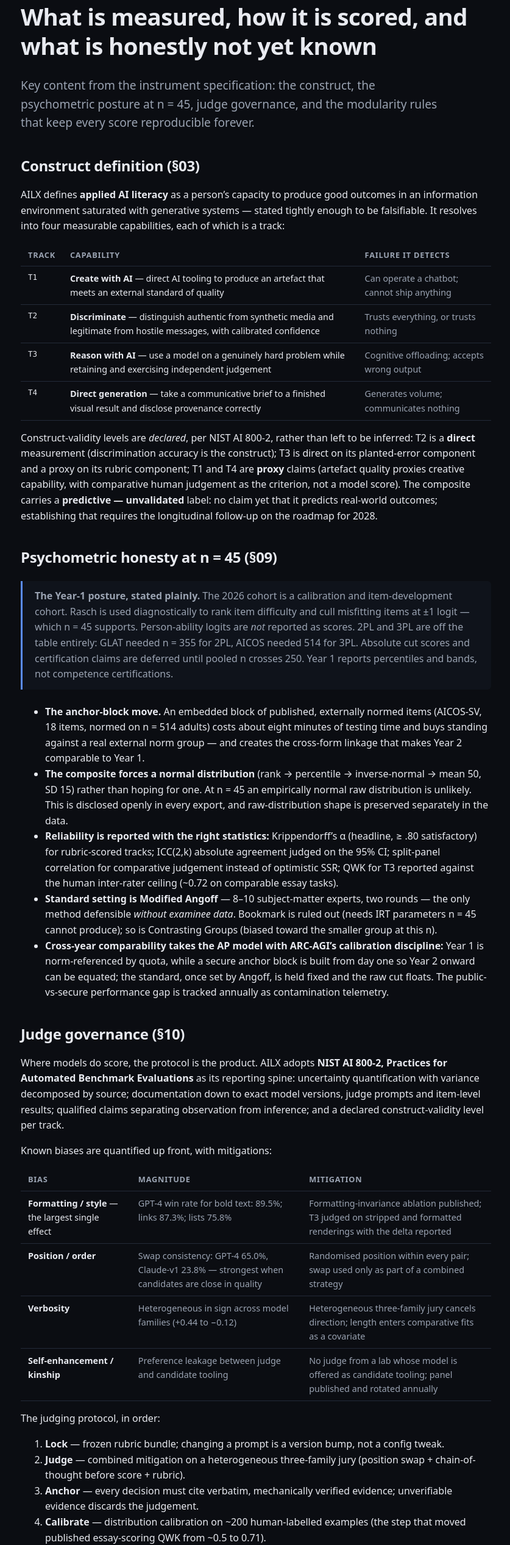
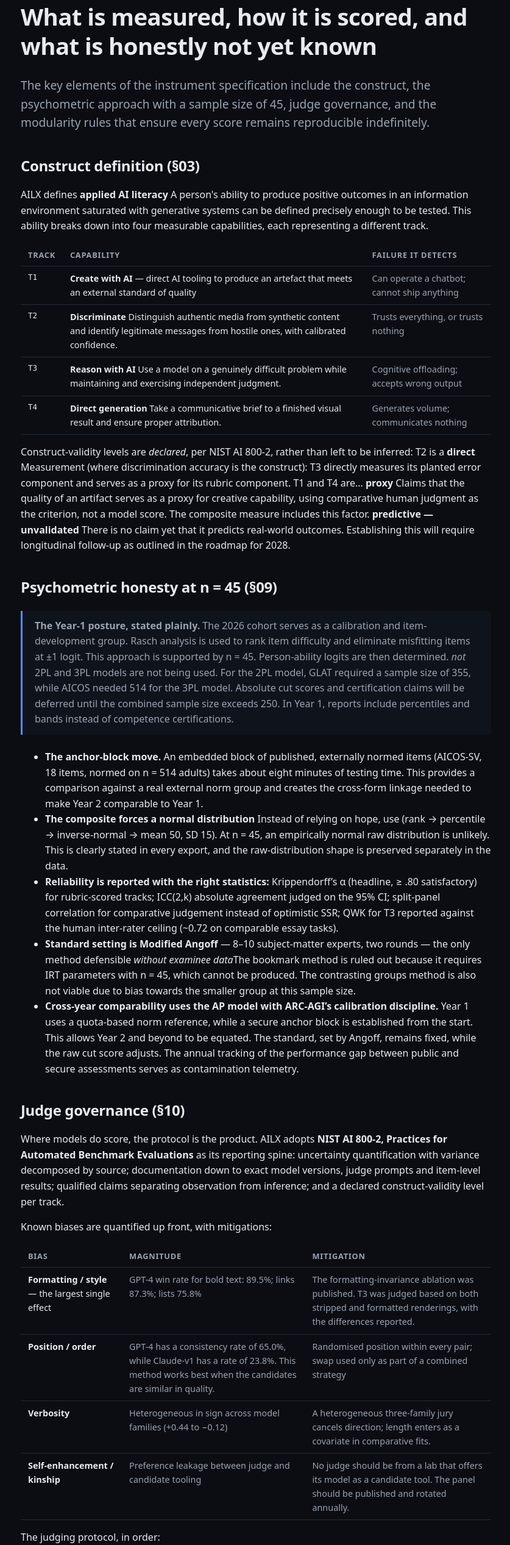
Before and after one commit to rryoung98/ailx, a Next.js app in the folder apps/web/: page /ailx/methodology in a window 1280 px wide. Shown: the part 140-2674 px from the top of the page at 61% size, without its empty margins (220-1057 px from the left). Built offline with nearby package versions, Linux system fonts and the light colour scheme.

Commit message:
copy: declaude pass over user-facing site prose

```diff
--- a/apps/web/app/exam/page.tsx
+++ b/apps/web/app/exam/page.tsx
@@ -118,8 +118,7 @@ export default function ExamPage() {
           <div className="eyebrow">Demo sitting · AILX 2026.1</div>
           <h1>Four tracks. One attempt.</h1>
           <p className="lede">
-            T1 → T4 in order, each on its own clock. Pause between moves, never mid-swipe.
-            Your event log stays in this browser.
+            T1 to T4 in sequence, each on its own clock. Pause between each move, never interrupting a swipe. The event log remains in this browser.
           </p>
           <ul className="checklist" style={{ margin: "1.5rem 0" }}>
             {TRACK_LIST.map((t) => (
@@ -131,8 +130,7 @@ export default function ExamPage() {
             ))}
           </ul>
           <p className="small faint">
-            <span className="badge demo">demo</span> Deterministic scoring, seeded by
-            SHA-256 of what you actually do. Same play, same score, forever.
+            <span className="badge demo">demo</span> Deterministic scoring based on the SHA-256 hash of your actions. The same play will always result in the same score.
           </p>
           <button
             className="btn primary"
--- a/apps/web/app/methodology/page.tsx
+++ b/apps/web/app/methodology/page.tsx
@@ -10,64 +10,38 @@ export default function Methodology() {
         <div className="eyebrow">AILX 2026.1 · Methodology</div>
         <h1>What is measured, how it is scored, and what is honestly not yet known</h1>
         <p className="lede">
-          Key content from the instrument specification: the construct, the
-          psychometric posture at n = 45, judge governance, and the modularity rules
-          that keep every score reproducible forever.
+          The key elements of the instrument specification include the construct, the psychometric approach with a sample size of 45, judge governance, and the modularity rules that ensure every score remains reproducible indefinitely.
         </p>
 
         <h2 id="construct">Construct definition (§03)</h2>
         <p>
-          AILX defines <strong>applied AI literacy</strong> as a person’s capacity to
-          produce good outcomes in an information environment saturated with generative
-          systems — stated tightly enough to be falsifiable. It resolves into four
-          measurable capabilities, each of which is a track:
+          AILX defines <strong>applied AI literacy</strong> A person's ability to produce positive outcomes in an information environment saturated with generative systems can be defined precisely enough to be tested. This ability breaks down into four measurable capabilities, each representing a different track.
         </p>
         <table>
           <thead><tr><th>Track</th><th>Capability</th><th>Failure it detects</th></tr></thead>
           <tbody>
             <tr><td className="mono">T1</td><td><strong>Create with AI</strong> — direct AI tooling to produce an artefact that meets an external standard of quality</td><td className="muted">Can operate a chatbot; cannot ship anything</td></tr>
-            <tr><td className="mono">T2</td><td><strong>Discriminate</strong> — distinguish authentic from synthetic media and legitimate from hostile messages, with calibrated confidence</td><td className="muted">Trusts everything, or trusts nothing</td></tr>
-            <tr><td className="mono">T3</td><td><strong>Reason with AI</strong> — use a model on a genuinely hard problem while retaining and exercising independent judgement</td><td className="muted">Cognitive offloading; accepts wrong output</td></tr>
-            <tr><td className="mono">T4</td><td><strong>Direct generation</strong> — take a communicative brief to a finished visual result and disclose provenance correctly</td><td className="muted">Generates volume; communicates nothing</td></tr>
+            <tr><td className="mono">T2</td><td><strong>Discriminate</strong> Distinguish authentic media from synthetic content and identify legitimate messages from hostile ones, with calibrated confidence.</td><td className="muted">Trusts everything, or trusts nothing</td></tr>
+            <tr><td className="mono">T3</td><td><strong>Reason with AI</strong> Use a model on a genuinely difficult problem while maintaining and exercising independent judgment.</td><td className="muted">Cognitive offloading; accepts wrong output</td></tr>
+            <tr><td className="mono">T4</td><td><strong>Direct generation</strong> Take a communicative brief to a finished visual result and ensure proper attribution.</td><td className="muted">Generates volume; communicates nothing</td></tr>
           </tbody>
         </table>
         <p>
           Construct-validity levels are <em>declared</em>, per NIST AI 800-2, rather than
-          left to be inferred: T2 is a <strong>direct</strong> measurement (discrimination
-          accuracy is the construct); T3 is direct on its planted-error component and a
-          proxy on its rubric component; T1 and T4 are <strong>proxy</strong> claims
-          (artefact quality proxies creative capability, with comparative human judgement
-          as the criterion, not a model score). The composite carries a
-          <strong> predictive — unvalidated</strong> label: no claim yet that it predicts
-          real-world outcomes; establishing that requires the longitudinal follow-up on
-          the roadmap for 2028.
+          left to be inferred: T2 is a <strong>direct</strong> Measurement (where discrimination accuracy is the construct): T3 directly measures its planted error component and serves as a proxy for its rubric component. T1 and T4 are... <strong>proxy</strong> Claims that the quality of an artifact serves as a proxy for creative capability, using comparative human judgment as the criterion, not a model score. The composite measure includes this factor.
+          <strong> predictive — unvalidated</strong> There is no claim yet that it predicts real-world outcomes. Establishing this will require longitudinal follow-up as outlined in the roadmap for 2028.
         </p>
 
         <h2 id="psychometrics">Psychometric honesty at n = 45 (§09)</h2>
         <blockquote>
-          <strong>The Year-1 posture, stated plainly.</strong> The 2026 cohort is a
-          calibration and item-development cohort. Rasch is used diagnostically to rank
-          item difficulty and cull misfitting items at ±1 logit — which n = 45 supports.
-          Person-ability logits are <em>not</em> reported as scores. 2PL and 3PL are off
-          the table entirely: GLAT needed n = 355 for 2PL, AICOS needed 514 for 3PL.
-          Absolute cut scores and certification claims are deferred until pooled n
-          crosses 250. Year 1 reports percentiles and bands, not competence
-          certifications.
+          <strong>The Year-1 posture, stated plainly.</strong> The 2026 cohort serves as a calibration and item-development group. Rasch analysis is used to rank item difficulty and eliminate misfitting items at ±1 logit. This approach is supported by n = 45. Person-ability logits are then determined. <em>not</em> 2PL and 3PL models are not being used. For the 2PL model, GLAT required a sample size of 355, while AICOS needed 514 for the 3PL model. Absolute cut scores and certification claims will be deferred until the combined sample size exceeds 250. In Year 1, reports include percentiles and bands instead of competence certifications.
         </blockquote>
         <ul>
           <li>
-            <strong>The anchor-block move.</strong> An embedded block of published,
-            externally normed items (AICOS-SV, 18 items, normed on n = 514 adults) costs
-            about eight minutes of testing time and buys standing against a real external
-            norm group — and creates the cross-form linkage that makes Year 2 comparable
-            to Year 1.
+            <strong>The anchor-block move.</strong> An embedded block of published, externally normed items (AICOS-SV, 18 items, normed on n = 514 adults) takes about eight minutes of testing time. This provides a comparison against a real external norm group and creates the cross-form linkage needed to make Year 2 comparable to Year 1.
           </li>
           <li>
-            <strong>The composite forces a normal distribution</strong> (rank →
-            percentile → inverse-normal → mean 50, SD 15) rather than hoping for one. At
-            n = 45 an empirically normal raw distribution is unlikely. This is disclosed
-            openly in every export, and raw-distribution shape is preserved separately in
-            the data.
+            <strong>The composite forces a normal distribution</strong> Instead of relying on hope, use (rank → percentile → inverse-normal → mean 50, SD 15). At n = 45, an empirically normal raw distribution is unlikely. This is clearly stated in every export, and the raw-distribution shape is preserved separately in the data.
           </li>
           <li>
             <strong>Reliability is reported with the right statistics:</strong>{" "}
@@ -78,17 +52,10 @@ export default function Methodology() {
           </li>
           <li>
             <strong>Standard setting is Modified Angoff</strong> — 8–10 subject-matter
-            experts, two rounds — the only method defensible <em>without examinee data</em>.
-            Bookmark is ruled out (needs IRT parameters n = 45 cannot produce); so is
-            Contrasting Groups (biased toward the smaller group at this n).
+            experts, two rounds — the only method defensible <em>without examinee data</em>The bookmark method is ruled out because it requires IRT parameters with n = 45, which cannot be produced. The contrasting groups method is also not viable due to bias towards the smaller group at this sample size.
           </li>
           <li>
-            <strong>Cross-year comparability takes the AP model with ARC-AGI’s calibration
-            discipline:</strong> Year 1 is norm-referenced by quota, while a secure anchor
-            block is built from day one so Year 2 onward can be equated; the standard,
-            once set by Angoff, is held fixed and the raw cut floats. The
-            public-vs-secure performance gap is tracked annually as contamination
-            telemetry.
+            <strong>Cross-year comparability uses the AP model with ARC-AGI’s calibration discipline.</strong> Year 1 uses a quota-based norm reference, while a secure anchor block is established from the start. This allows Year 2 and beyond to be equated. The standard, set by Angoff, remains fixed, while the raw cut score adjusts. The annual tracking of the performance gap between public and secure assessments serves as contamination telemetry.
           </li>
         </ul>
 
@@ -108,38 +75,36 @@ export default function Methodology() {
             <tr>
               <td><strong>Formatting / style</strong> — the largest single effect</td>
               <td className="muted">GPT-4 win rate for bold text: 89.5%; links 87.3%; lists 75.8%</td>
-              <td className="muted">Formatting-invariance ablation published; T3 judged on stripped and formatted renderings with the delta reported</td>
+              <td className="muted">The formatting-invariance ablation was published. T3 was judged based on both stripped and formatted renderings, with the differences reported.</td>
             </tr>
             <tr>
               <td><strong>Position / order</strong></td>
-              <td className="muted">Swap consistency: GPT-4 65.0%, Claude-v1 23.8% — strongest when candidates are close in quality</td>
+              <td className="muted">GPT-4 has a consistency rate of 65.0%, while Claude-v1 has a rate of 23.8%. This method works best when the candidates are similar in quality.</td>
               <td className="muted">Randomised position within every pair; swap used only as part of a combined strategy</td>
             </tr>
             <tr>
               <td><strong>Verbosity</strong></td>
               <td className="muted">Heterogeneous in sign across model families (+0.44 to −0.12)</td>
-              <td className="muted">Heterogeneous three-family jury cancels direction; length enters comparative fits as a covariate</td>
+              <td className="muted">A heterogeneous three-family jury cancels direction; length enters as a covariate in comparative fits.</td>
             </tr>
             <tr>
               <td><strong>Self-enhancement / kinship</strong></td>
               <td className="muted">Preference leakage between judge and candidate tooling</td>
-              <td className="muted">No judge from a lab whose model is offered as candidate tooling; panel published and rotated annually</td>
+              <td className="muted">No judge should be from a lab that offers its model as a candidate tool. The panel should be published and rotated annually.</td>
             </tr>
           </tbody>
         </table>
         <p>The judging protocol, in order:</p>
         <ol>
           <li><strong>Lock</strong> — frozen rubric bundle; changing a prompt is a version bump, not a config tweak.</li>
-          <li><strong>Judge</strong> — combined mitigation on a heterogeneous three-family jury (position swap + chain-of-thought before score + rubric).</li>
-          <li><strong>Anchor</strong> — every decision must cite verbatim, mechanically verified evidence; unverifiable evidence discards the judgement.</li>
-          <li><strong>Calibrate</strong> — distribution calibration on ~200 human-labelled examples (the step that moved published essay-scoring QWK from ~0.5 to 0.71).</li>
-          <li><strong>Correct</strong> — bias-corrected estimator θ̂ = (p̂ + q₀ − 1)/(q₀ + q₁ − 1), never a raw judge score, with propagated confidence intervals.</li>
-          <li><strong>Defer</strong> — route jury disagreement and low-confidence cases to humans on a published trust curve, with planted known-wrong items verifying reviewer engagement.</li>
+          <li><strong>Judge</strong> Combined mitigation for a heterogeneous three-family jury involves position swaps, chain-of-thought explanations before scoring, and a detailed rubric.</li>
+          <li><strong>Anchor</strong> Every decision must cite verbatim, mechanically verified evidence. Unverifiable evidence invalidates the judgment.</li>
+          <li><strong>Calibrate</strong> Distribution calibration on about 200 human-labelled examples improved the published essay-scoring QWK from around 0.5 to 0.71.</li>
+          <li><strong>Correct</strong> The bias-corrected estimator θ̂ = (p̂ + q₀ − 1)/(q₀ + q₁ − 1) is never a raw judge score, and confidence intervals are propagated.</li>
+          <li><strong>Defer</strong> Route jury disagreements and low-confidence cases to humans based on a published trust curve. Include known-wrong items to verify reviewer engagement.</li>
         </ol>
         <p>
-          Two things are published <em>before</em> the exam, not after: an adversarial
-          red-team of our own judge with the measured attack success rate, and a
-          formatting-invariance ablation with the delta.
+          Two things are published <em>before</em> The exam includes an adversarial red-team assessment by our own judges, using a measured attack success rate. We also conduct a formatting-invariance ablation test, tracking the delta.
         </p>
 
         <h2 id="modularity">Modularity &amp; reproducibility (§14)</h2>
@@ -150,22 +115,15 @@ export default function Methodology() {
           inputs.</strong> Four rules make it work:
         </p>
         <ul>
-          <li><strong>The package is the unit of release.</strong> Instruments live in their own repository as signed, immutable OCI artefacts, loaded by digest, never by tag.</li>
+          <li><strong>The package is the unit of release.</strong> Instruments are stored in their own repository as signed, immutable OCI artifacts, which are loaded by digest, not by tag.</li>
           <li><strong>Item banks are content-addressed.</strong> <code>item_id = sha256(canonical_json(item))</code>. An edited item is a <em>new</em> item, never a mutation — cohorts cannot be compared across a silently edited item.</li>
           <li><strong>Prompts are content.</strong> The judge prompt is hashed into <code>rubric_version</code>; changing it is a version bump.</li>
-          <li><strong>Locales live beside the item</strong>, with translation provenance recorded, because score comparability across languages is a validity claim that will be challenged.</li>
+          <li><strong>Locales live beside the item</strong>Translation provenance is recorded because the claim that scores can be compared across languages will be challenged.</li>
         </ul>
         <p>
-          <code>score()</code> being <strong>pure</strong> — no network, no clock, no
-          randomness — is the load-bearing constraint of the whole architecture. Model
-          calls happen inside pipeline stages and their outputs are stored as inputs;
-          <code> score()</code> consumes stored judgments and returns a number. Purity is
-          enforced in CI by running <code>score()</code> in a sandbox where{" "}
-          <code>fetch</code>, <code>Date.now</code> and <code>Math.random</code> throw,
-          with golden fixtures per track failing the build on any drift. Re-scores are
-          inserts linked by <code>superseded_by</code>, so no history is destroyed, and
-          the stored model manifest makes it possible in 2029 to prove which model
-          version produced a 2026 certificate.
+          <code>score()</code> being <strong>pure</strong> The lack of a network, clock, and randomness is the key constraint of the entire architecture. Model calls occur within pipeline stages, and their outputs are stored as inputs.
+          <code> score()</code> The system consumes stored judgments and returns a number. Purity is enforced in continuous integration by running tests. <code>score()</code> in a sandbox where{" "}
+          <code>fetch</code>, <code>Date.now</code> and <code>Math.random</code> Throw, with golden fixtures per track failing the build on any drift. Re-scores are inserts linked by <code>superseded_by</code>To ensure no history is lost, the stored model manifest allows us to prove which model version produced a 2026 certificate in 2029.
         </p>
         <p className="faint small">
           This showcase build exercises the same contracts client-side: the purity
--- a/apps/web/app/page.tsx
+++ b/apps/web/app/page.tsx
@@ -19,8 +19,7 @@ export default function Home() {
               Benchmarks rate the models.<br />This one rates <em>you</em>.
             </h1>
             <p className="lede" style={{ fontSize: "1.05rem" }}>
-              Four performance tracks — build, detect, reason, direct — scored like a
-              real instrument. First cross-nationally normed exam of its kind.
+              Four performance tracks — build, detect, reason, and direct — are scored like a real instrument. This is the first cross-nationally normed exam of its kind.
             </p>
             <p style={{ display: "flex", gap: "0.8rem", flexWrap: "wrap", marginTop: "1.4rem" }}>
               <Link className="btn primary" href="/exam">Start the exam</Link>
--- a/apps/web/app/report/page.tsx
+++ b/apps/web/app/report/page.tsx
@@ -224,8 +224,7 @@ export default function ReportPage() {
           </button>
         </p>
         <p className="faint small">
-          De-identified, item-level, audit-ready — rubric versions and model manifests on
-          every score (spec §16). Keyed to a hashed pid, never a name.
+          De-identified, item-level audit-ready rubric versions and model manifests for every score (spec §16). Each is keyed to a hashed PID, never a name.
         </p>
       </div>
     </main>
```
Also changed, not shown: apps/web/app/validate/page.tsx (+3 -11 lines).
